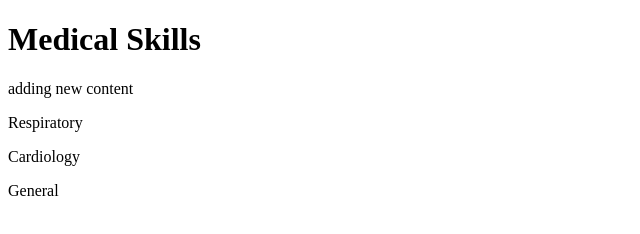
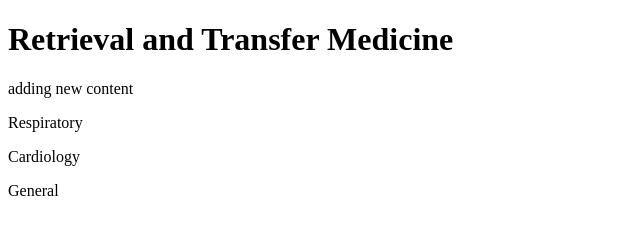
Before and after one commit to DantonCorbel/MedicalFlightManual, a plain HTML site: page index.html in a window 1280 px wide. Shown: the whole page, without its empty margins (0-640 px from the left). Drawn offline with Linux system fonts and the light colour scheme.

Commit message:
Changed <title> and <h1>

```diff
--- a/index.html
+++ b/index.html
@@ -3,10 +3,10 @@
 <head>
 	<meta charset="utf-8">
 	<meta name="viewport" content="width=device-width, initial-scale=1">
-	<title>Medical Skills</title>
+	<title>Retrieval and Transfer Medicine</title>
 </head>
 <body>
-	<h1>Medical Skills</h1>
+	<h1>Retrieval and Transfer Medicine</h1>
 	<div id="subjects">
 
 	</div>
```
